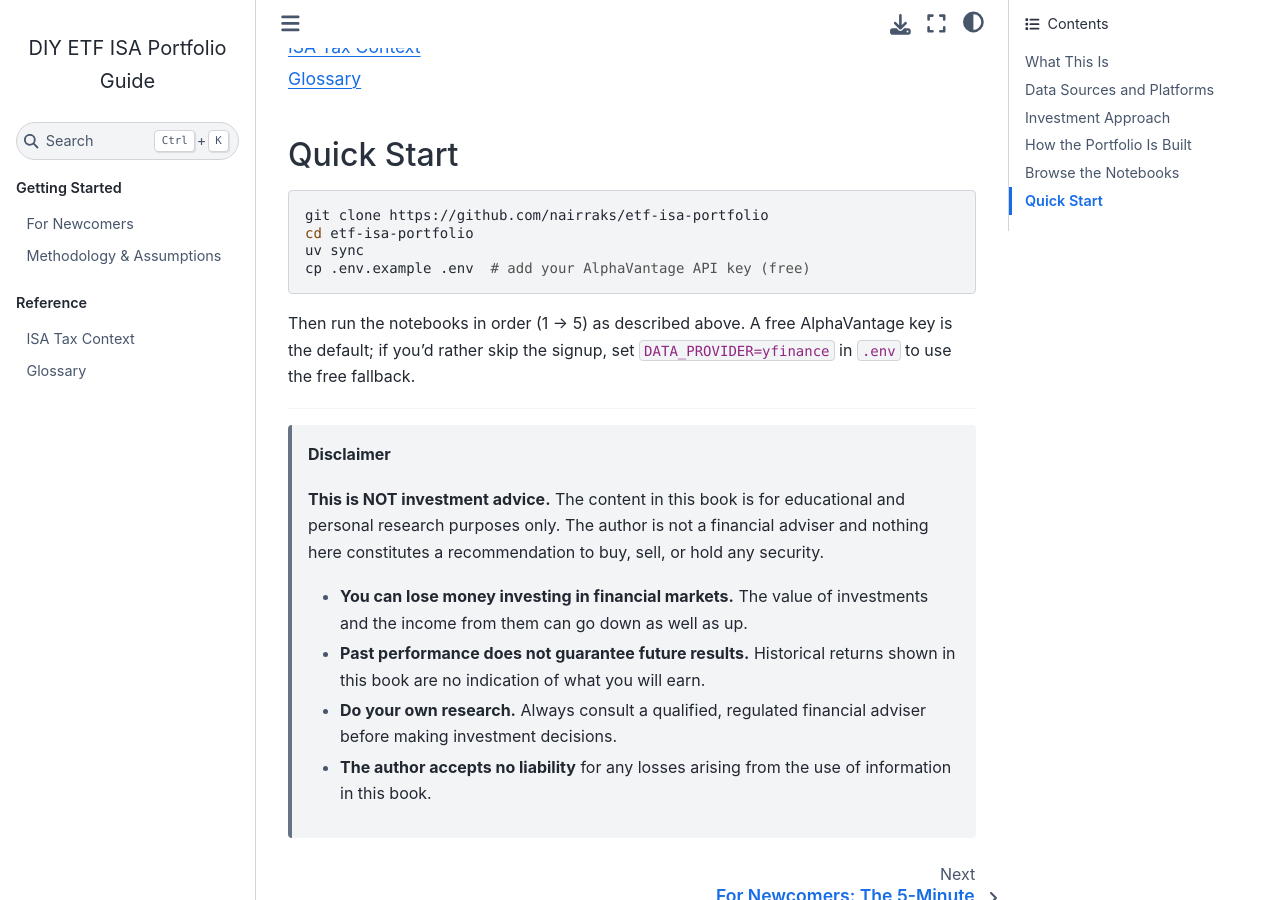
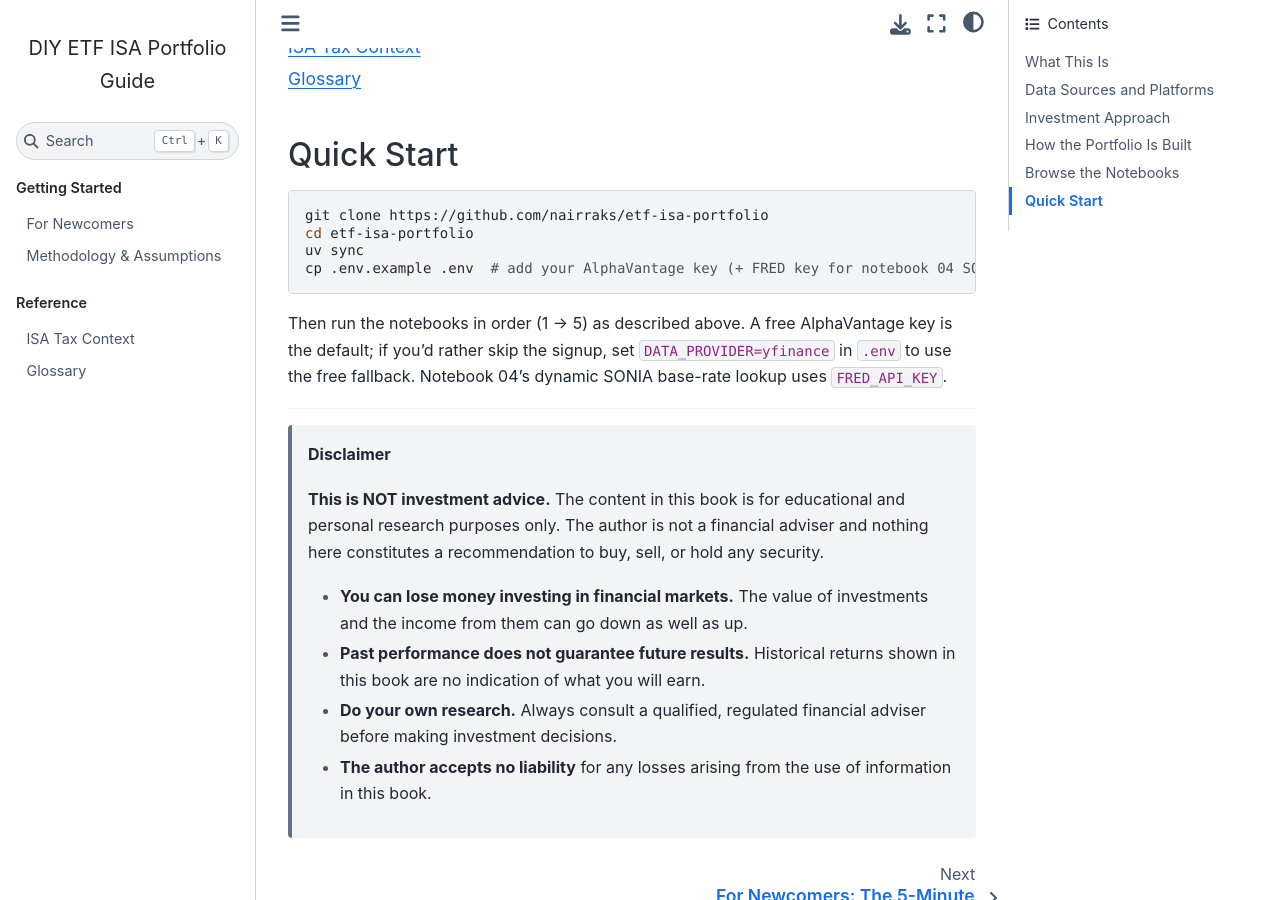
Before and after one commit to nairraks/etf-isa-portfolio, a Jupyter Book: the page built from index.md, in a window 1280 px wide and 900 px high, scrolled down 3890 px. Built offline with Jupyter Book 1.0.4 settings and Sphinx 7.4.7 and the Sphinx Book theme 1.1.4, drawn with Linux system fonts in a browser that asks for light colours; pages that are not in the unit, such as notebooks, are missing from menus.

Commit message:
docs: document FRED_API_KEY in env template and quick start
Agent-Logs-Url: https://github.com/nairraks/etf-isa-portfolio/sessions/009ba0c5-89d9-402f-ae31-5334487780da

Co-authored-by: nairraks <30638784+nairraks@users.noreply.github.com>

````diff
--- a/index.md
+++ b/index.md
@@ -169,12 +169,13 @@ Weights are then adjusted up or down based on each asset class's Sharpe ratio re
 git clone https://github.com/nairraks/etf-isa-portfolio
 cd etf-isa-portfolio
 uv sync
-cp .env.example .env  # add your AlphaVantage API key (free)
+cp .env.example .env  # add your AlphaVantage key (+ FRED key for notebook 04 SONIA base rate)
 ```
 
 Then run the notebooks in order (1 → 5) as described above. A free
 AlphaVantage key is the default; if you'd rather skip the signup, set
-`DATA_PROVIDER=yfinance` in `.env` to use the free fallback.
+`DATA_PROVIDER=yfinance` in `.env` to use the free fallback. Notebook 04's
+dynamic SONIA base-rate lookup uses `FRED_API_KEY`.
 
 ---
 
````
Also changed, not shown: 1 other file.
